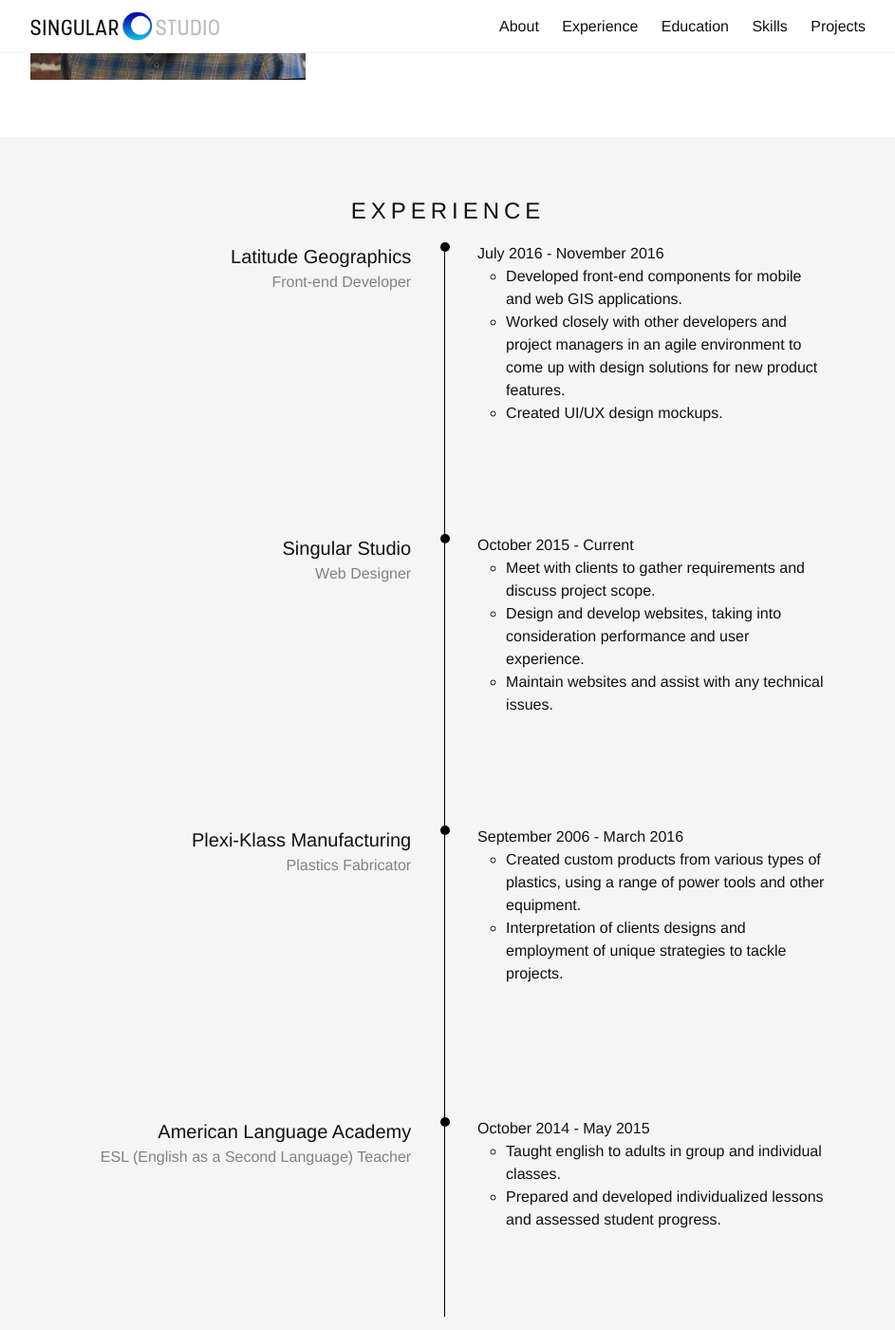
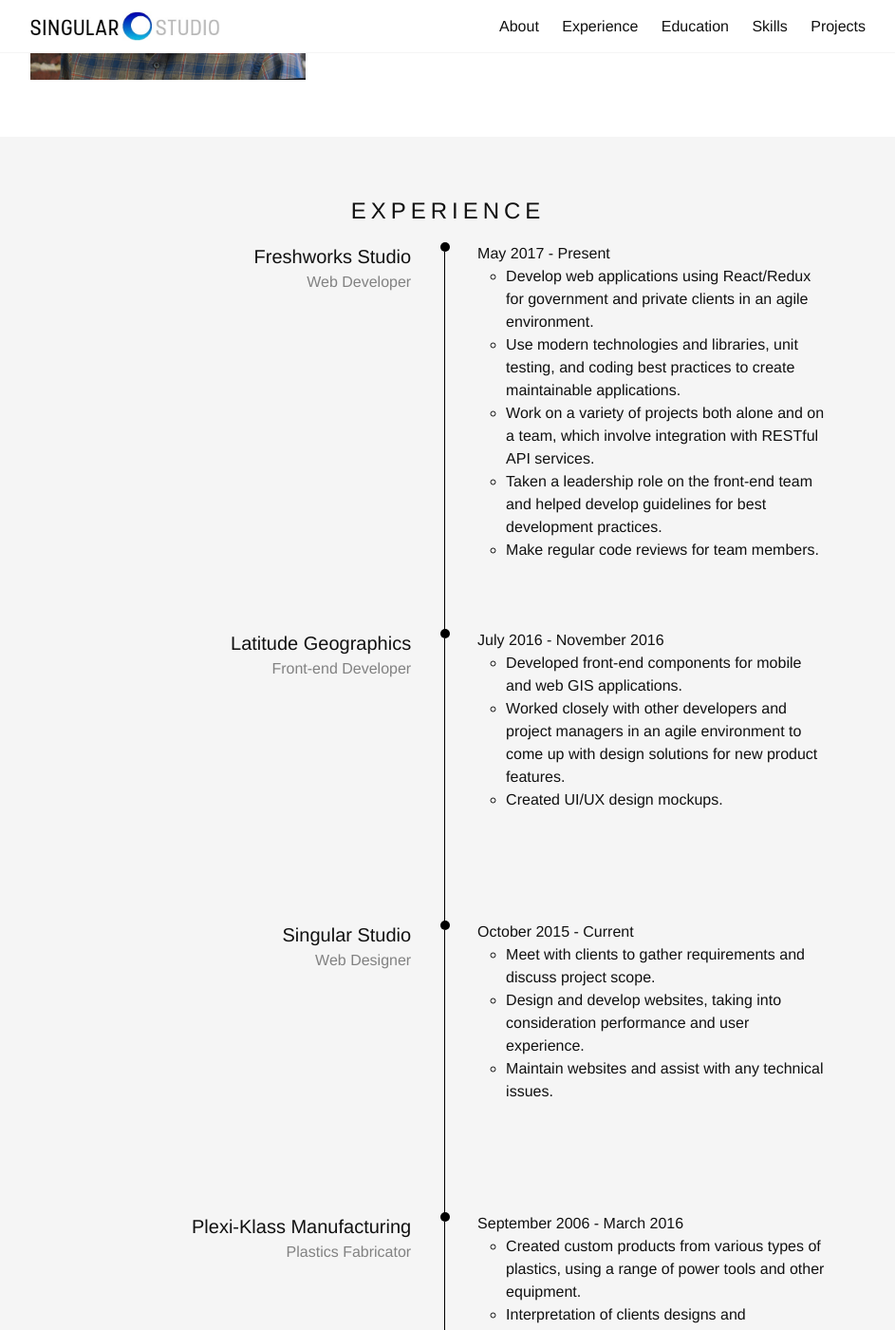
Before and after one commit to Kiesum/kiesum.github.io, a Jekyll site: the page built from index.html, in a window 1280 px wide and 1400 px high, scrolled down 367 px. Shown: the whole window at 95% size, without its empty margins (168-1111 px from the left). Built offline with Jekyll 4.4.1, drawn with Linux system fonts in a browser that asks for light colours; nearby versions of some CDN libraries.

Commit message:
Updated experience - added Freshworks.

```diff
--- a/_includes/experience.html
+++ b/_includes/experience.html
@@ -3,6 +3,23 @@
   <div class="wrapper mtb">
     <h2 class="title">Experience</h2>
     <ul class="list">
+      <li class="list-item list-item-long">
+        <div class="information-block right">
+          <h3 class="company">Freshworks Studio</h3>
+          <p class="role">Web Developer</p>
+        </div>
+        <div class="timeline"></div>
+        <div class="information-block">
+          <p class="date">May 2017 - Present</p>
+          <ul>
+              <li>Develop web applications using React/Redux for government and private clients in an agile environment.</li>
+              <li>Use modern technologies and libraries, unit testing, and coding best practices to create maintainable applications.</li>
+              <li>Work on a variety of projects both alone and on a team, which involve integration with RESTful API services.</li>
+              <li>Taken a leadership role on the front-end team and helped develop guidelines for best development practices.</li>
+              <li>Make regular code reviews for team members.</li>
+          </ul>
+        </div>
+      </li>
       <li class="list-item">
         <div class="information-block right">
           <h3 class="company">Latitude Geographics</h3>
--- a/_sass/_base.scss
+++ b/_sass/_base.scss
@@ -121,6 +121,10 @@
         color: $grey-color;
     }
 
+}
+
+.list-item-long .timeline {
+    height: 400px;
 }
 
 .list-item:nth-child(4) .timeline {
```
